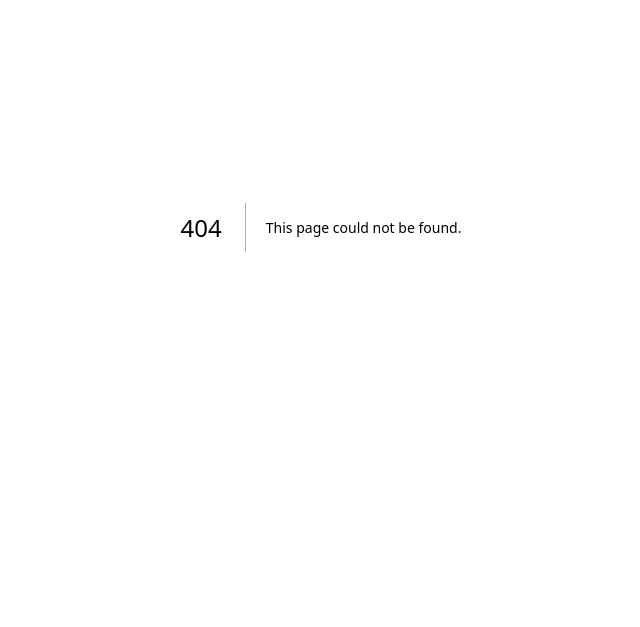
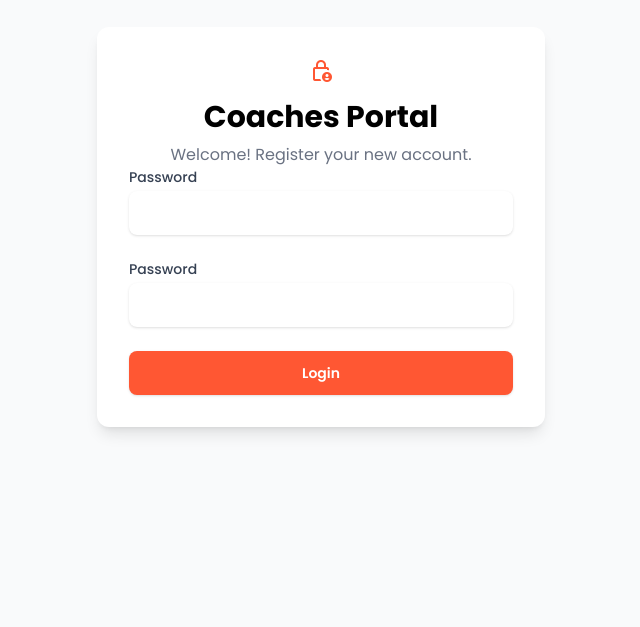
Before and after one commit to cameroncrook/rfsc, a Next.js app: page /coach/register in a window 1280 px wide. Before the commit this address had no page. Shown: the part 173-800 px from the top of the page, without its empty margins (319-959 px from the left). Built offline with nearby package versions, Linux system fonts and the light colour scheme.

Commit message:
Layout and DB changes

```diff
--- a/src/app/about/page.tsx
+++ b/src/app/about/page.tsx
@@ -1,7 +1,8 @@
 import Image from "next/image";
 
 // Modules
-import MainNav from "@/components/mainNav"
+import MainNav from "@/components/mainNav";
+import MainFooter from "@/components/mainFooter";
 
 export default function About() {
     return (
@@ -54,6 +55,7 @@ export default function About() {
                     </div>
                 </div>
             </main>
+            <MainFooter />
         </div>
     );
 }
--- /dev/null
+++ b/src/app/coach/register/page.tsx
@@ -0,0 +1,28 @@
+export default function Login() {
+    return (
+        <div>
+            <div className="flex flex-col items-center space-y-2 text-center">
+                <span className="h-8 w-8 text-primary material-symbols-outlined">lock_person</span>
+                <h1 className="text-3xl font-bold">Coaches Portal</h1>
+                <p className="text-gray-500">Welcome! Register your new account.</p>
+            </div>
+            <form className="space-y-6">
+                <div>
+                    <label className="block text-sm font-medium text-gray-700" htmlFor="password">Password</label>
+                    <div className="mt-1">
+                        <input className="block w-full rounded-lg border-gray-300 bg-white py-3 px-4 text-gray-900 shadow-sm placeholder:text-gray-400 focus:border-primary focus:outline-none focus:ring-primary sm:text-sm" id="password" name="password" type="password" required />
+                    </div>
+                </div>
+                <div>
+                    <label className="block text-sm font-medium text-gray-700" htmlFor="confirm">Password</label>
+                    <div className="mt-1">
+                        <input className="block w-full rounded-lg border-gray-300 bg-white py-3 px-4 text-gray-900 shadow-sm placeholder:text-gray-400 focus:border-primary focus:outline-none focus:ring-primary sm:text-sm" id="confirm" name="confirm" type="password" required />
+                    </div>
+                </div>
+                <div>
+                    <button className="flex w-full justify-center rounded-lg bg-primary py-3 px-4 text-sm font-semibold text-white shadow-sm hover:bg-opacity-90 focus:outline-none focus:ring-2 focus:ring-primary focus:ring-offset-2 focus:ring-offset-white" type="submit">Login</button>
+                </div>
+            </form>
+        </div>
+    )
+}
--- a/src/app/coaches/layout.tsx
+++ b/src/app/coaches/layout.tsx
@@ -6,13 +6,6 @@ export default function DashboardLayout({
     children: React.ReactNode
 }) {
     return (
-        <html lang="en">
-            <head>
-                <link href="https://fonts.googleapis.com/icon?family=Material+Icons" rel="stylesheet" />
-                <link href="https://fonts.googleapis.com/css2?family=Material+Symbols+Outlined" rel="stylesheet" />
-                <link href="https://fonts.googleapis.com/css2?family=Poppins:wght@400;500;600;700&amp;display=swap" rel="stylesheet"/>
-            </head>
-            <body className="bg-gray-50 antialiased">
         <div className="min-h-screen flex">
             <aside className="w-64 border-r border-gray-200">
                 <div className="p-6">
@@ -63,7 +56,5 @@ export default function DashboardLayout({
                 {children}
             </main>
         </div>
-            </body>
-        </html>
     );
 }
--- a/src/app/contact/page.tsx
+++ b/src/app/contact/page.tsx
@@ -1,7 +1,8 @@
 import Image from "next/image";
 
 // Modules
-import MainNav from "@/components/mainNav"
+import MainNav from "@/components/mainNav";
+import MainFooter from "@/components/mainFooter";
 
 export default function Contact() {
     return (
@@ -69,6 +70,7 @@ export default function Contact() {
                     </form>
                 </div>
             </main>
+            <MainFooter />
         </div>
     );
 }
--- a/src/app/layout.tsx
+++ b/src/app/layout.tsx
@@ -36,26 +36,6 @@ export default function RootLayout({
         className={`bg-gray-50 antialiased`}
       >
         {children}
-        <footer className="bg-gray-800 text-white mt-20">
-          <div className="container mx-auto px-6 py-10">
-            <div className="flex md:flow-row justify-between items-center">
-              <div className="mb-6 md:mb-0">
-                <h3 className="text-xl font-bold">Rigby Free Soccer Club</h3>
-                <p className="text-gray-400">Building skills, friendship, and community.</p>
-              </div>
-
-              <div>
-                <p>208-557-3207</p>
-                <a href="mailto:cacrook@sd251.org" className="text-primary hover:underline">Email Us!</a>
-              </div>
-            </div>
-            <hr className="border-gray-700 my-8" />
-            <div className="flex justify-center mb-4">
-              <a className="text-primary hover:underline" href="/coaches">Coaches Portal</a>
-            </div>
-            <p className="text-center text-gray-500 text-sm">© 2025 Rigby Free Soccer Club. All rights reserved.</p>
-          </div>
-        </footer>
       </body>
     </html>
   );
--- a/src/app/page.tsx
+++ b/src/app/page.tsx
@@ -2,6 +2,7 @@ import Image from "next/image";
 
 // Modules
 import MainNav from "@/components/mainNav";
+import MainFooter from "@/components/mainFooter";
 
 export default function Home() {
   return (
@@ -99,6 +100,7 @@ export default function Home() {
           </section>
         </div>
       </main>
+      <MainFooter />
     </div>
   );
 }
--- a/src/app/register/page.tsx
+++ b/src/app/register/page.tsx
@@ -3,6 +3,7 @@ import Image from "next/image";
 // Modules
 import MainNav from "@/components/mainNav";
 import styles from "./page.module.css";
+import MainFooter from "@/components/mainFooter";
 
 export default function Register() {
     return (
@@ -195,6 +196,7 @@ export default function Register() {
                 </form>
 
             </main>
+            <MainFooter />
         </div>
     );
 }
--- a/src/app/schedule/page.tsx
+++ b/src/app/schedule/page.tsx
@@ -1,7 +1,8 @@
 import Image from "next/image";
 
 // Modules
-import MainNav from "@/components/mainNav"
+import MainNav from "@/components/mainNav";
+import MainFooter from "@/components/mainFooter";
 
 /! Follow design in Stitch but instead just go by month and show date with big bold letters. Vertical list with Date and then list of games. Display for entire month./
 
@@ -26,6 +27,7 @@ export default function Schedule() {
                     </div>
                 </div>
             </main>
+            <MainFooter />
         </div>
     );
 }
--- /dev/null
+++ b/src/components/mainFooter.tsx
@@ -0,0 +1,26 @@
+import React from "react";
+
+const MainFooter: React.FC = () => (
+    <footer className="bg-gray-800 text-white mt-20">
+        <div className="container mx-auto px-6 py-10">
+        <div className="flex md:flow-row justify-between items-center">
+            <div className="mb-6 md:mb-0">
+            <h3 className="text-xl font-bold">Rigby Free Soccer Club</h3>
+            <p className="text-gray-400">Building skills, friendship, and community.</p>
+            </div>
+
+            <div>
+            <p>208-557-3207</p>
+            <a href="mailto:cacrook@sd251.org" className="text-primary hover:underline">Email Us!</a>
+            </div>
+        </div>
+        <hr className="border-gray-700 my-8" />
+        <div className="flex justify-center mb-4">
+            <a className="text-primary hover:underline" href="/coaches">Coaches Portal</a>
+        </div>
+        <p className="text-center text-gray-500 text-sm">© 2025 Rigby Free Soccer Club. All rights reserved.</p>
+        </div>
+    </footer>
+);
+
+export default MainFooter;
```
Also changed, not shown: 2 other files (tests, documents, lock files or other folders). Lines whose indentation alone changed are shown as unchanged.
